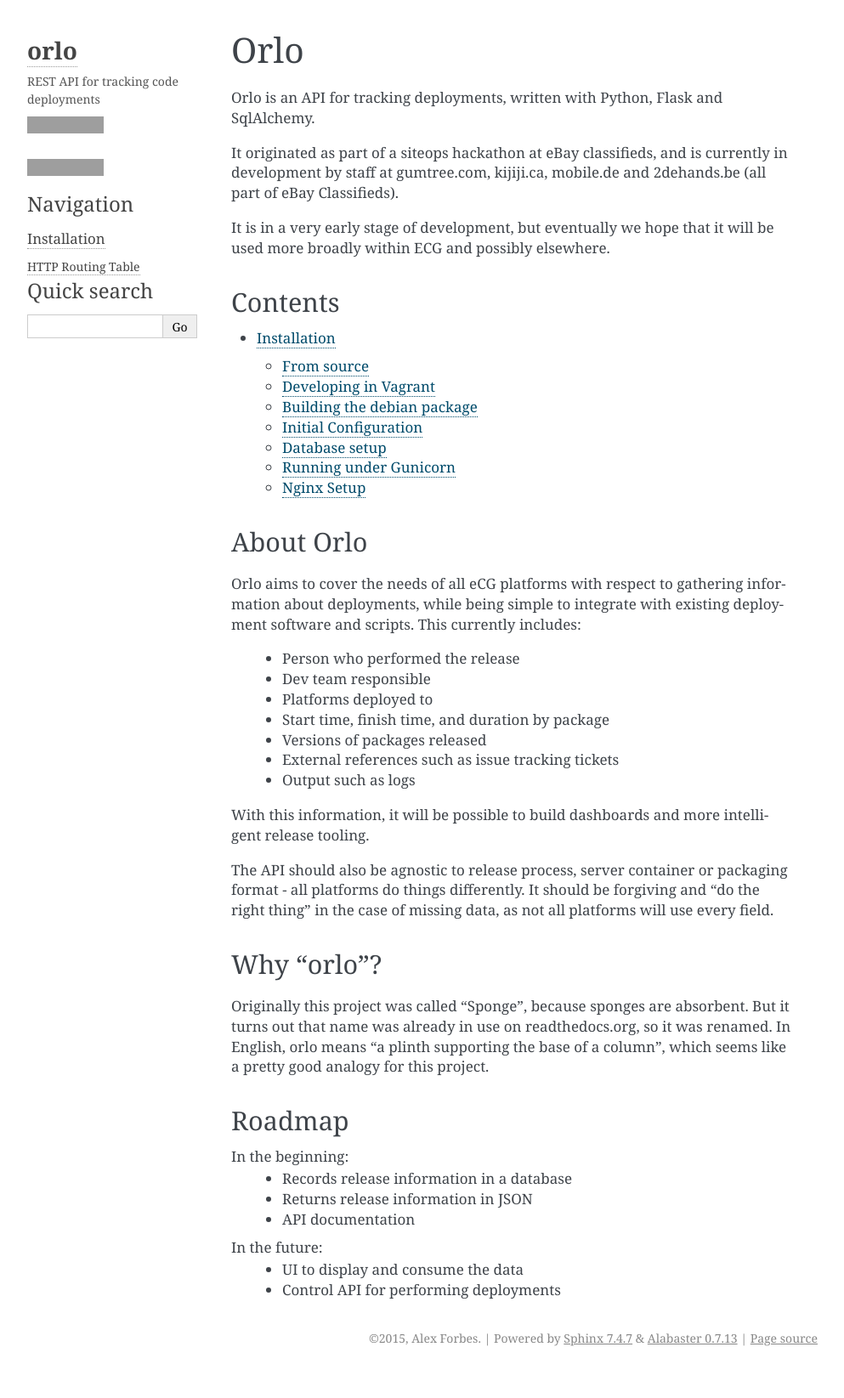
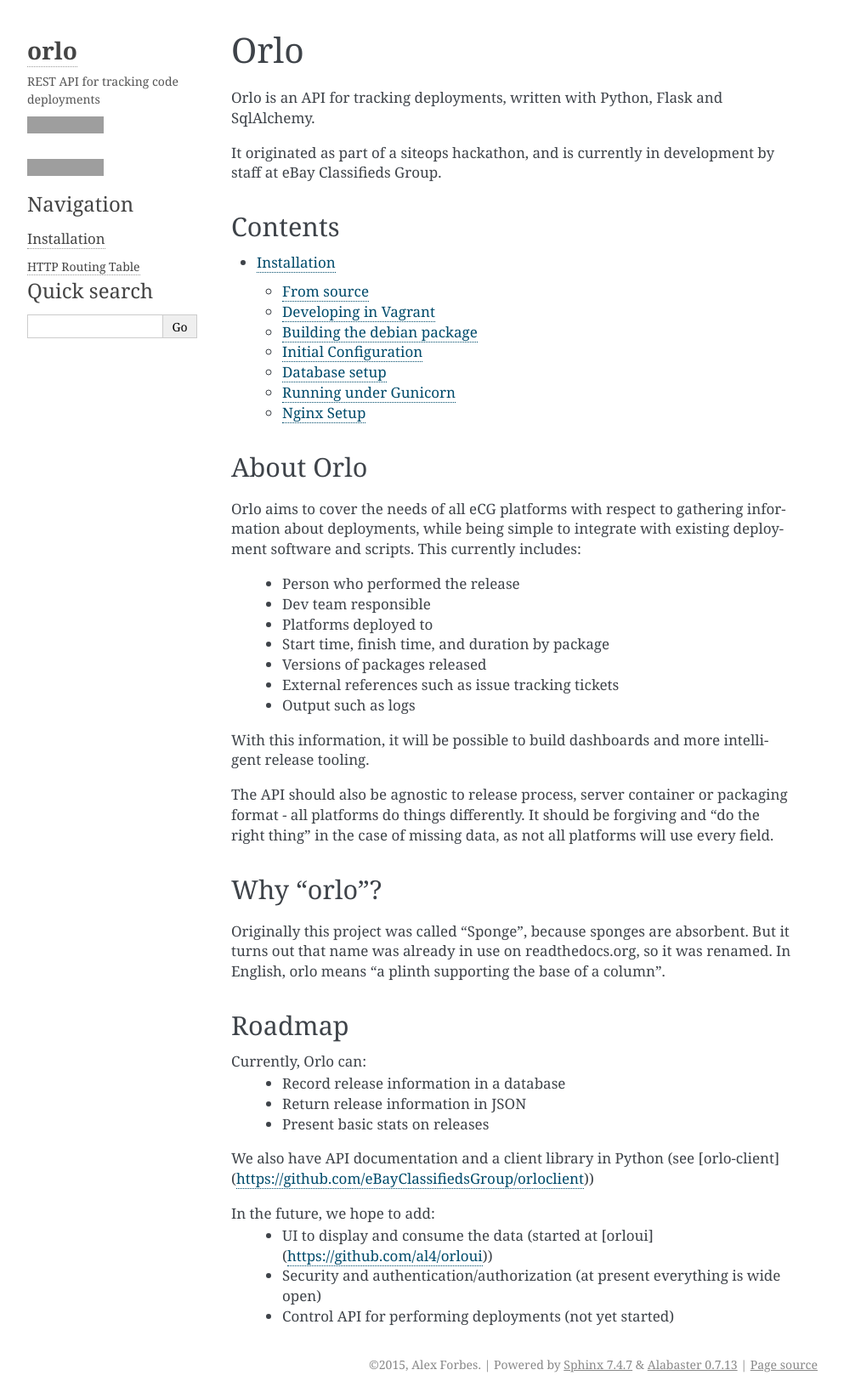
Before and after one commit to eBayClassifiedsGroup/orlo, a Sphinx documentation site: the page built from docs/index.rst, in a window 1280 px wide. Shown: the whole page at 85% size, without its empty margins (148-1141 px from the left). Built offline with Sphinx 7.4.7, drawn with Linux system fonts in a browser that asks for light colours; pages that are not in the unit, such as notebooks, are missing from menus; before the commit the page ends 1614 px from its top, so only the background shows below that; grey boxes are pictures that could not be loaded.

Commit message:
Documentation updates
Also removes /import endpoint, it is under /releases and only
informational anyway

```diff
--- a/docs/index.rst
+++ b/docs/index.rst
@@ -8,9 +8,7 @@
 
 Orlo is an API for tracking deployments, written with Python, Flask and SqlAlchemy.
 
-It originated as part of a siteops hackathon at eBay classifieds, and is currently in development by staff at gumtree.com, kijiji.ca, mobile.de and 2dehands.be (all part of eBay Classifieds).
-
-It is in a very early stage of development, but eventually we hope that it will be used more broadly within ECG and possibly elsewhere.
+It originated as part of a siteops hackathon, and is currently in development by staff at eBay Classifieds Group.
 
 
 Contents
@@ -43,16 +41,19 @@
 Why "orlo"?
 -------------
 
-Originally this project was called "Sponge", because sponges are absorbent. But it turns out that name was already in use on readthedocs.org, so it was renamed. In English, orlo means "a plinth supporting the base of a column", which seems like a pretty good analogy for this project.
+Originally this project was called "Sponge", because sponges are absorbent. But it turns out that name was already in use on readthedocs.org, so it was renamed. In English, orlo means "a plinth supporting the base of a column".
 
 Roadmap
 -------
 
-In the beginning:
- - Records release information in a database
- - Returns release information in JSON
- - API documentation
+Currently, Orlo can:
+ - Record release information in a database
+ - Return release information in JSON
+ - Present basic stats on releases
 
-In the future:
- - UI to display and consume the data
- - Control API for performing deployments
+We also have API documentation and a client library in Python (see [orlo-client](https://github.com/eBayClassifiedsGroup/orloclient))
+
+In the future, we hope to add:
+ - UI to display and consume the data (started at [orloui](https://github.com/al4/orloui))
+ - Security and authentication/authorization (at present everything is wide open)
+ - Control API for performing deployments (not yet started)
```
Also changed, not shown: 3 other files.
